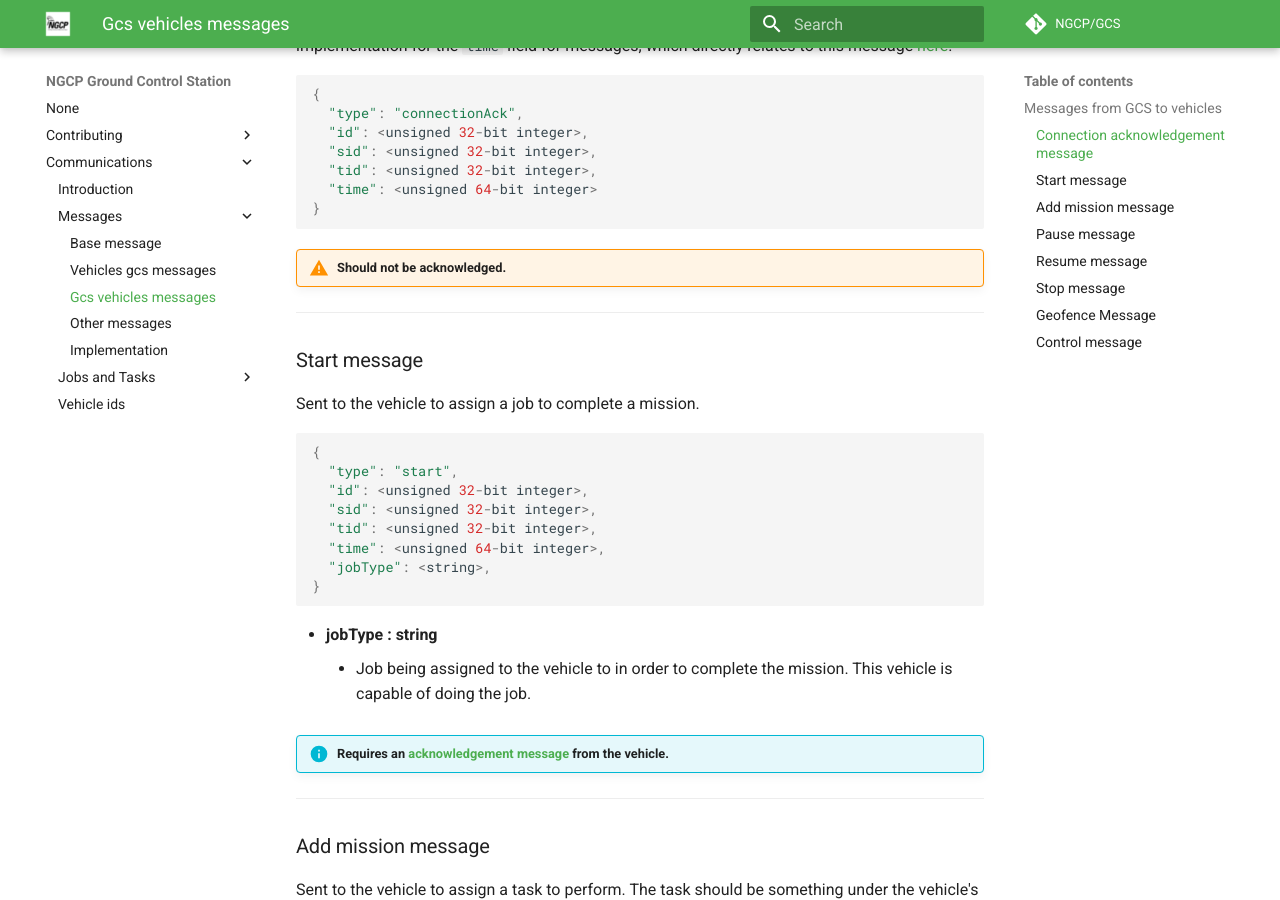
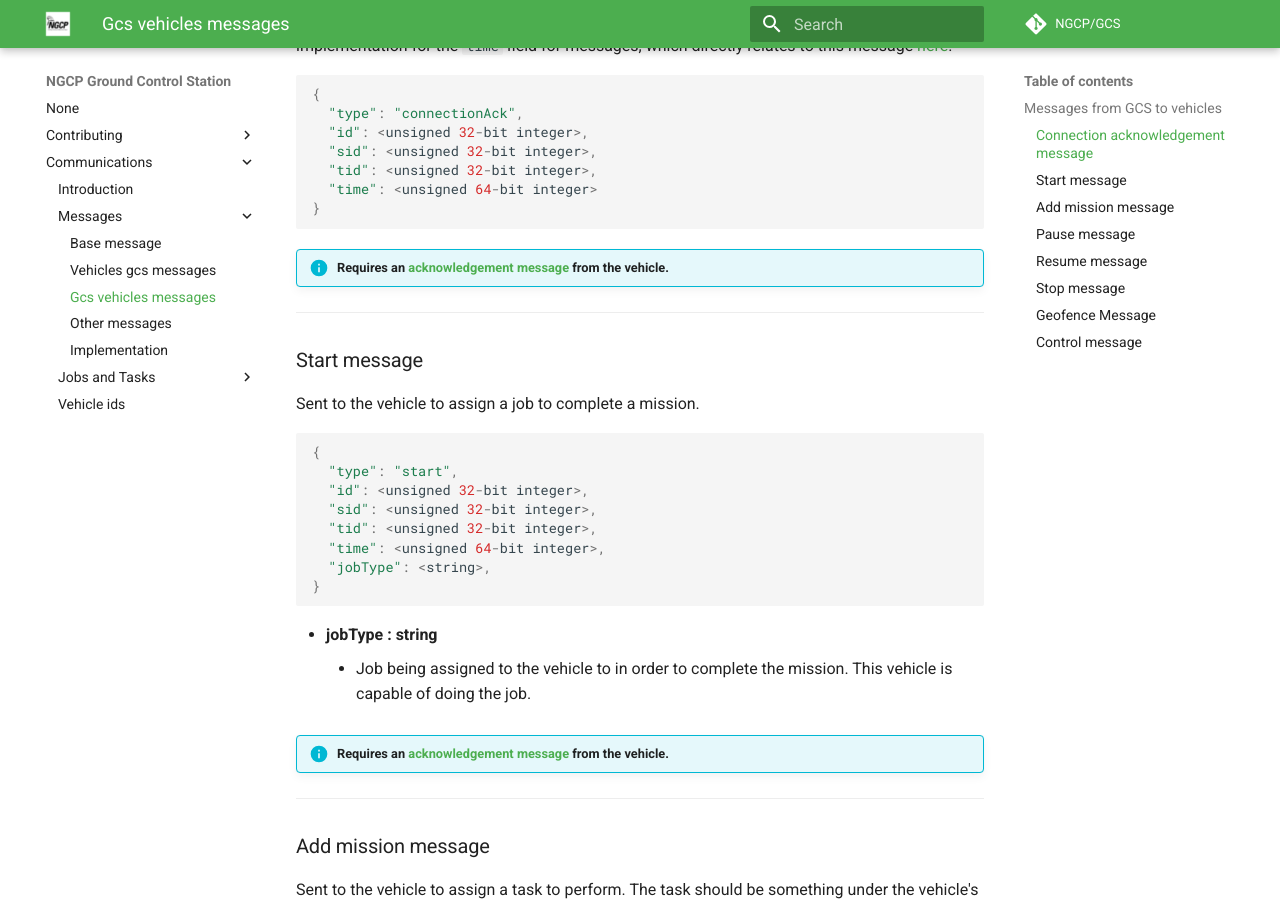
Before and after one commit to NGCP/GCS, an MkDocs documentation site: the page built from docs/communications/messages/gcs-vehicles-messages.md, in a window 1280 px wide and 900 px high, scrolled down 362 px. Built offline with MkDocs 1.6.1 and Material for MkDocs 9.7.7, drawn with Linux system fonts in a browser that asks for light colours; comment, search, counter and statistics services are not loaded.

Commit message:
Fix acknowledgement note on connectionAck messages
Prior to this change, the wiki showed incorrect acknowledgement information about the connection acknowledgement messages. Connection acknowledgement messages are supposed to be acknowledged (as of right now).

This change makes connection acknowledgement message require an acknowledgement.

*in the future I plan to remove connection acknowledgement messages entirely but the wiki should be accurate of what the protocol is today*

````diff
--- a/docs/communications/messages/gcs-vehicles-messages.md
+++ b/docs/communications/messages/gcs-vehicles-messages.md
@@ -19,7 +19,7 @@ field for messages, which directly relates to this message [here](../implementat
 }
 ```
 
-!!! warning "Should not be acknowledged."
+!!! info "Requires an [acknowledgement message][] from the vehicle."
 
 ----------------------------------------------------------------------------------------------------
 
````
